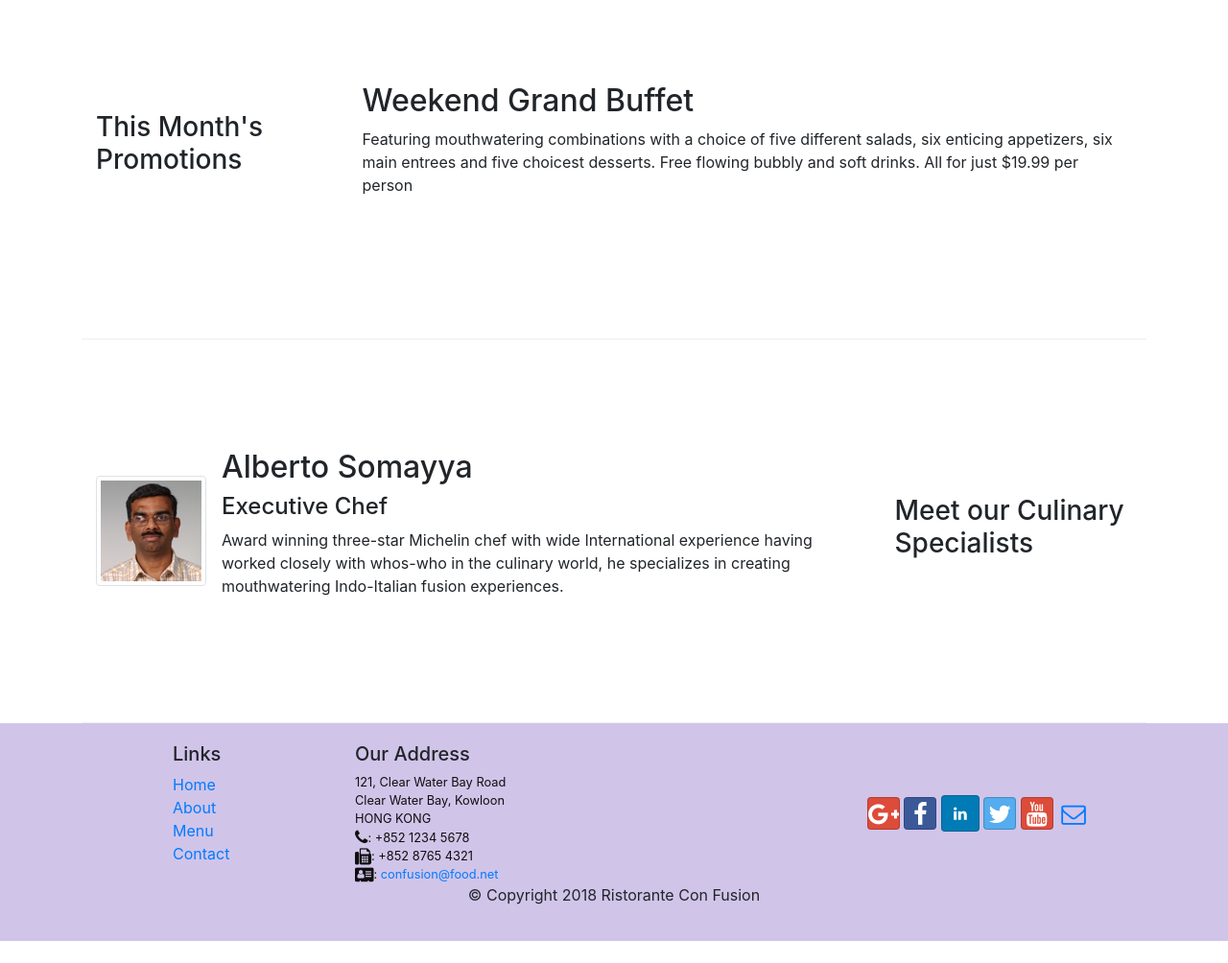
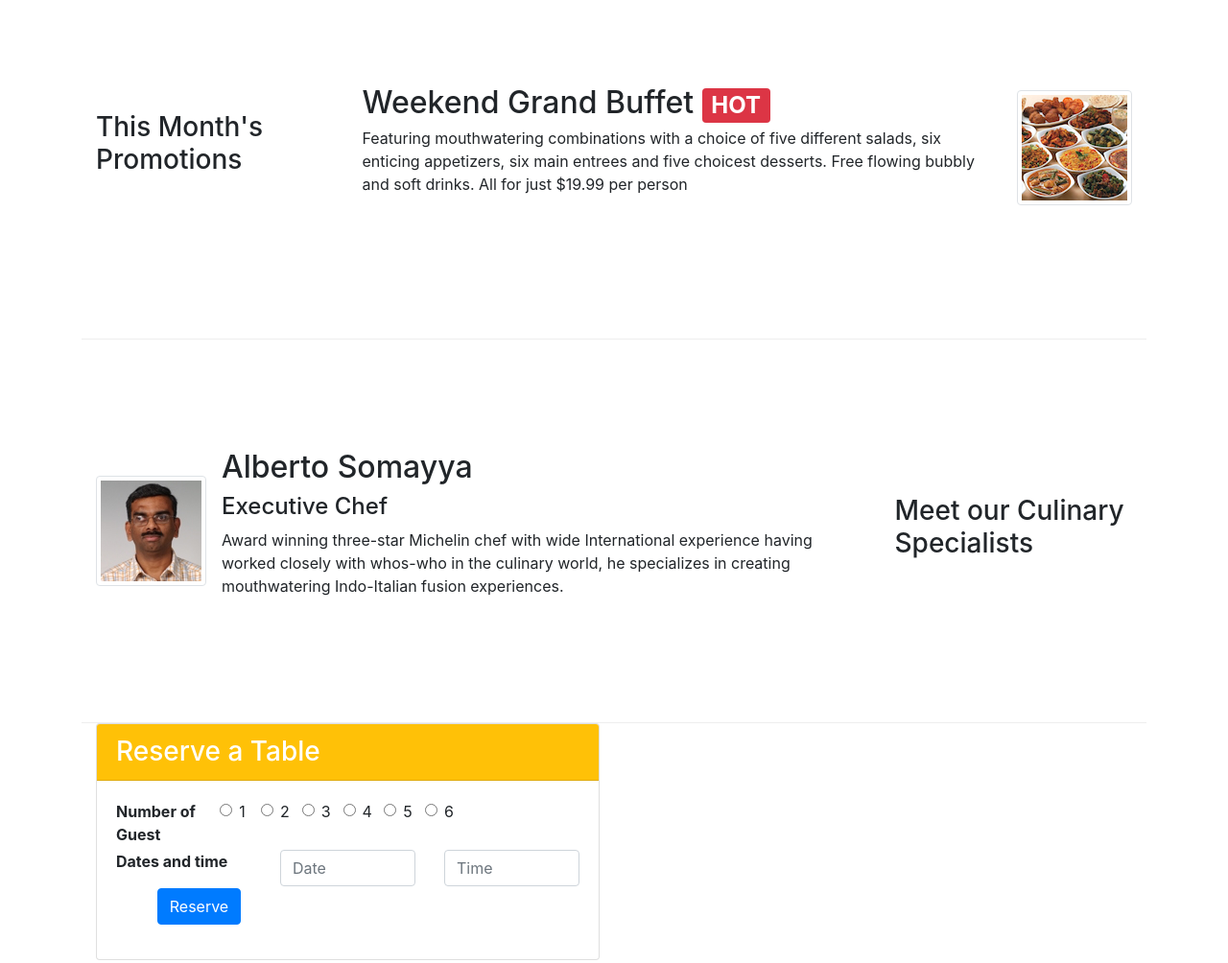
Before and after one commit to SamsonAyodele/Bootstrap4, a website: page index.html in a window 1280 px wide. Shown: the part 780-1784 px from the top of the page at 96% size. Before the commit the page ends 1761 px from the top, so only its background shows below. Drawn offline with nearby package versions, Linux system fonts and the light colour scheme.

Commit message:
Reserve Form

```diff
--- a/index.html
+++ b/index.html
@@ -36,12 +36,15 @@
     <header class="jumbotron">
         <div class="container">
             <div class="row row-header">
-                <div class="col-12 col-sm-6">
+                <div class="col-sm-6">
                     <h1>Ristorante con Fusion</h1>
                     <p>We take inspiration from the World's best cuisines, and create a unique fusion experience. Our lipsmacking creations will tickle your culinary senses!</p>
                 </div>
                 <div class="col-12 col-sm align-self-center">
                     <img src="img/logo.png" class="img-fluid">
+                </div>
+                <div class="col-6 col-sm col-md-4 align-self-center">
+                    <button type="button" class="btn btn-warning button-toggler" data-toggler="button" data-target="#Reserve">Reserve Table</button>
                 </div>
             </div>
         </div>
@@ -67,12 +70,18 @@
 
 
         <div class="row row-content align-items-center">
-            <div class="col-12 col-sm-4 col-md-3">
+            <div class="col-12 col-sm-4 order-sm-last col-md-3">
                 <h3>This Month's Promotions</h3>
             </div>
-            <div class="col col-sm col-md">
-                <h2>Weekend Grand Buffet</h2>
-                <p>Featuring mouthwatering combinations with a choice of five different salads, six enticing appetizers, six main entrees and five choicest desserts. Free flowing bubbly and soft drinks. All for just $19.99 per person </p>
+            <div class="col col-sm order-sm-last col-md">
+                    <div class="media">
+                         <div class="media-body">
+                            <h2 class="mt-0 mb-1">Weekend Grand Buffet <span class="badge badge-danger">HOT</span></h2>
+                            <p class="d-none d-sm-block">Featuring mouthwatering combinations with a choice of five different salads, six enticing appetizers, six main entrees and five choicest desserts. Free flowing bubbly and soft drinks. All for just $19.99 per person </p>
+                         </div>
+                         <img class="d-flex ml-3 img-thumbnail align-self-center"
+                         src="img/buffet.png" alt="">
+                </div>
             </div>
         </div>
 
@@ -90,7 +99,34 @@
                     <p class="d-none d-sm-block">Award winning three-star Michelin chef with wide International experience having worked closely with whos-who in the culinary world, he specializes in creating mouthwatering Indo-Italian fusion experiences. </p>
                 </div>
                 </div>
+            </div>
+        </div>
+        <div class="col-6  mb-3">
+            <div class="card">
+                <h3 class="card-header bg-warning text-white" id="Reserve">Reserve a Table</h3>
+                <div class="card-body">
+                    <dl class="row">
+                        <dt class="col-6 col-md-3 mb-1">Number of Guest</dt>
+                        <dd class="col-1"><input class="form-check-input" type="radio" value="option1">1</dd>
+                        <dd class="col-1"><input class="form-check-input" type="radio" value="option2">2</dd>
+                        <dd class="col-1"><input class="form-check-input" type="radio" value="option3">3</dd>
+                        <dd class="col-1"><input class="form-check-input" type="radio" value="option4">4</dd>
+                        <dd class="col-1"><input class="form-check-input" type="radio" value="option5">5</dd>
+                        <dd class="col-1"><input class="form-check-input" type="radio" value="option6">6</dd>
+                        <dt class="col-6 col-md-4 mb-3">Dates and time</dt>
+                        <div class="col-sm">
+                            <input type="text" class="form-control" id="Date" name="Date" placeholder="Date">
+                        </div>
+                        <div class="col-sm">
+                            <input type="text" class="form-control" id="Time" name="Time" placeholder="Time">
+                        </div>
+                            <div class="offset-1 col-md-10">
+                                <button type="submit" class="btn btn-primary">Reserve</button>
+                            </div>
+                        </div>
 
+                    </dl>
+                </div>
             </div>
         </div>
     </div>
```
Also changed, not shown: aboutus.html (+1 -1 lines).
